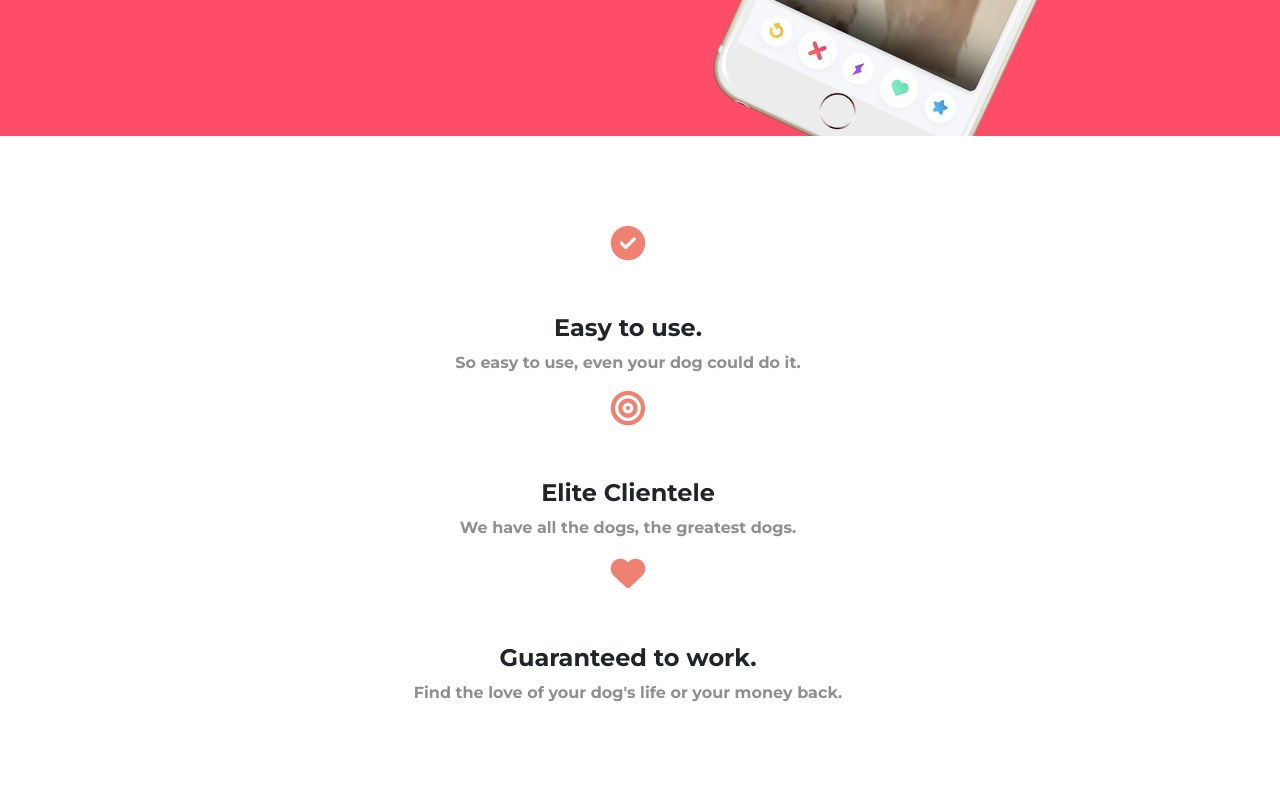
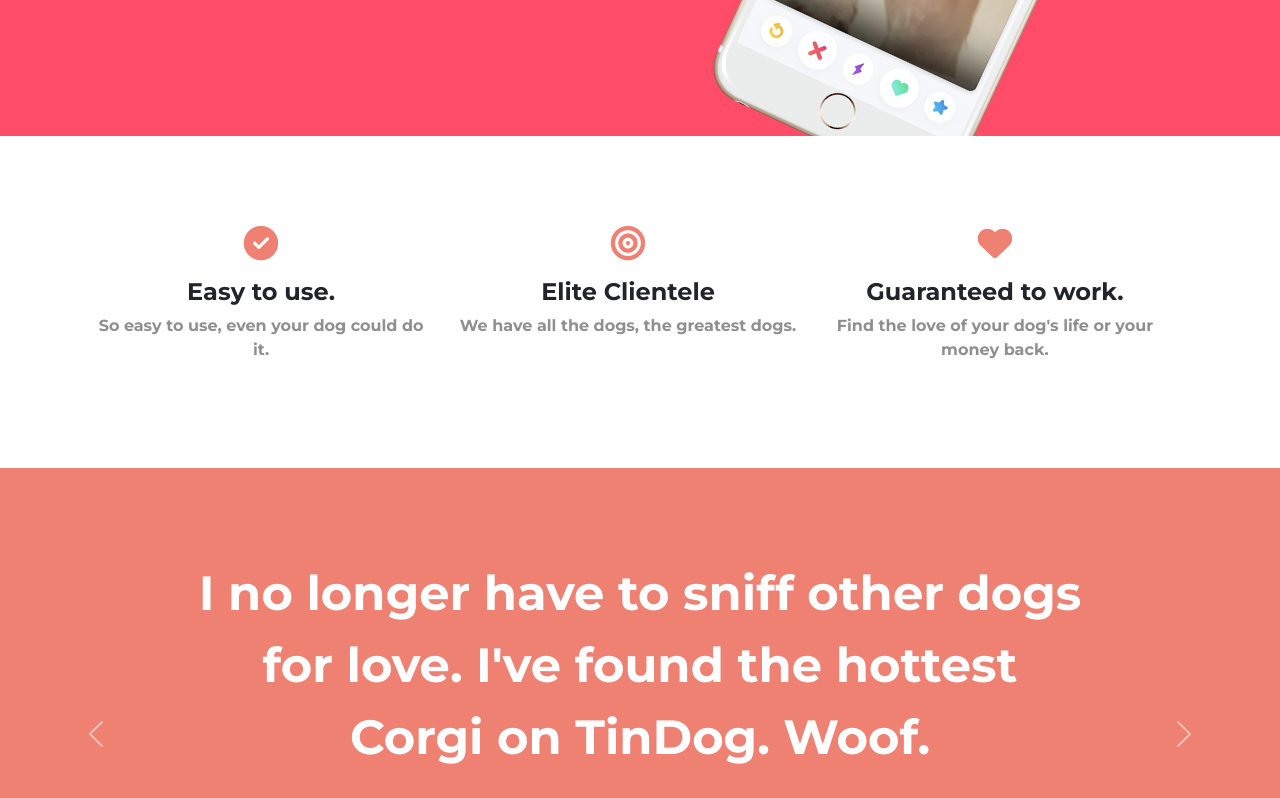
Before and after one commit to Khivcodder/Tindog-Web-development-training-site-, a plain HTML site: page index.html in a window 1280 px wide. Shown: the part 620-1418 px from the top of the page. Drawn offline with nearby package versions, Linux system fonts and the light colour scheme.

Commit message:
Update index.html

```diff
--- a/index.html
+++ b/index.html
@@ -72,7 +72,7 @@
 
   <section class="secondsection" id="features">
 
-    <div style="" id="seconddiv" class=" container-fluid row">
+    <div style="" id="seconddiv" class=" row-cols-lg-3 row-cols-sm-1 container-fluid row">
 
       <div class="">
         <i class=" fa-solid fa-circle-check icons"></i>
```
